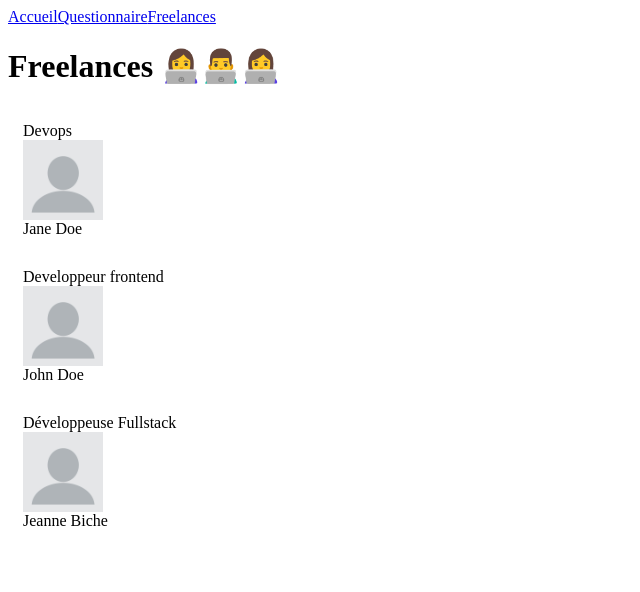
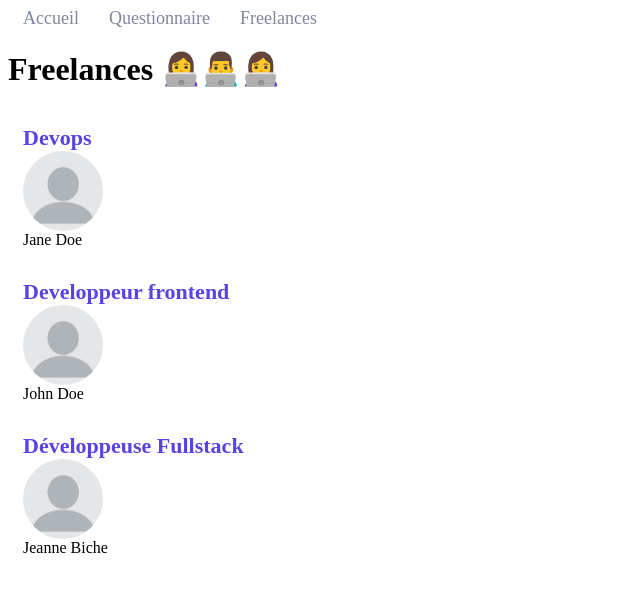
Before and after one commit to DamienPellerin/shiny-agency, a React (Create React App) app: page /freelances in a window 1280 px wide. Shown: the top 592 px of the page, without its empty margins (0-640 px from the left). Built offline with nearby package versions, Linux system fonts and the light colour scheme.

Commit message:
styledComponents

```diff
--- a/package.json
+++ b/package.json
@@ -7,10 +7,12 @@
     "@testing-library/react": "^13.4.0",
     "@testing-library/user-event": "^13.5.0",
     "prop-types": "^15.8.1",
-    "react": "^18.2.0",
-    "react-dom": "^18.2.0",
+    "react": "^16.14.0",
+    "react-dom": "^16.14.0",
+    "react-is": "^16.13.1",
     "react-router-dom": "^6.10.0",
     "react-scripts": "5.0.1",
+    "styled-components": "^5.3.10",
     "web-vitals": "^2.1.4"
   },
   "scripts": {
--- a/src/components/Card/index.jsx
+++ b/src/components/Card/index.jsx
@@ -1,11 +1,24 @@
 import PropTypes from 'prop-types'
 import DefaultPicture from '/Users/damien/Desktop/shiny-agency/src/assets/profil.jpg'
+import styled from 'styled-components'
+
+const CardLabel = styled.span`
+  color: #5843e4;
+  font-size: 22px;
+  font-weight: bold;
+`
+
+const CardImage = styled.img`
+  height: 80px;
+  width: 80px;
+  border-radius: 50%;
+`
 
 function Card({ label, title, picture }) {
   return (
     <div style={{ display: 'flex', flexDirection: 'column', padding: 15 }}>
-      <span>{label}</span>
-      <img src={picture} alt="freelance" height={80} width={80} />
+      <CardLabel>{label}</CardLabel>
+      <CardImage src={picture} alt="freelance" />
       <span>{title}</span>
     </div>
   )
--- a/src/components/Header/index.jsx
+++ b/src/components/Header/index.jsx
@@ -1,11 +1,19 @@
 import { Link } from 'react-router-dom'
+import styledComponents from 'styled-components'
+
+const StyledLink = styledComponents(Link)`
+    padding: 15px;
+    color: #8186a0;
+    text-decoration: none;
+    font-size: 18px;
+`
 
 function Header() {
   return (
     <nav>
-      <Link to="/">Accueil</Link>
-      <Link to="/survey">Questionnaire</Link>
-      <Link to="/freelances">Freelances</Link>
+      <StyledLink to="/">Accueil</StyledLink>
+      <StyledLink to="/survey">Questionnaire</StyledLink>
+      <StyledLink to="/freelances">Freelances</StyledLink>
     </nav>
   )
 }
```
Also changed, not shown: 1 other file (tests, documents, lock files or other folders).
